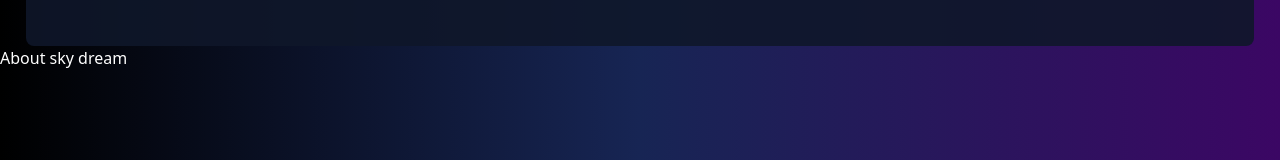
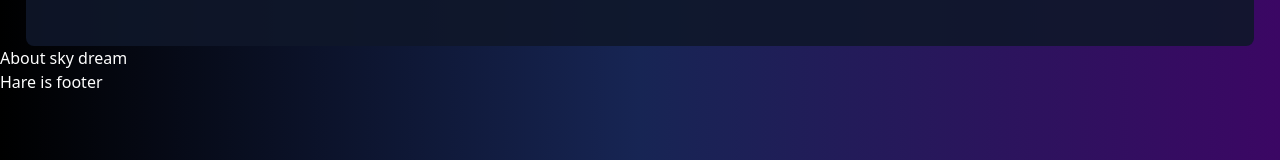
Before and after one commit to Sheikhmsip/Office-Visitor-Management, a React (Vite) app in the folder visitor-management-client/: page / in a window 1280 px wide. Shown: the part 533-693 px from the top of the page. Built offline with nearby package versions, Linux system fonts and the light colour scheme.

Commit message:
added footer layout for design

```diff
--- a/visitor-management-client/src/Pages/Home/Home.jsx
+++ b/visitor-management-client/src/Pages/Home/Home.jsx
@@ -1,12 +1,14 @@
-import React from 'react';
-import Banner from '../Banner/Banner';
-import About from '../About/About';
+import React from "react";
+import Banner from "../Banner/Banner";
+import About from "../About/About";
+import Footer from "../Shared/Footer/Footer";
 
 const Home = () => {
   return (
     <div className="bg-gradient-to-r from-black via-blue-950 to-purple-950 text-white min-h-[100vh]">
       <Banner></Banner>
       <About></About>
+      <Footer></Footer>
     </div>
   );
 };
--- /dev/null
+++ b/visitor-management-client/src/Pages/Shared/Footer/Footer.jsx
@@ -0,0 +1,11 @@
+import React from 'react';
+
+const Footer = () => {
+    return (
+        <div>
+            Hare is footer
+        </div>
+    );
+};
+
+export default Footer;
```
Lines whose indentation alone changed are shown as unchanged.
